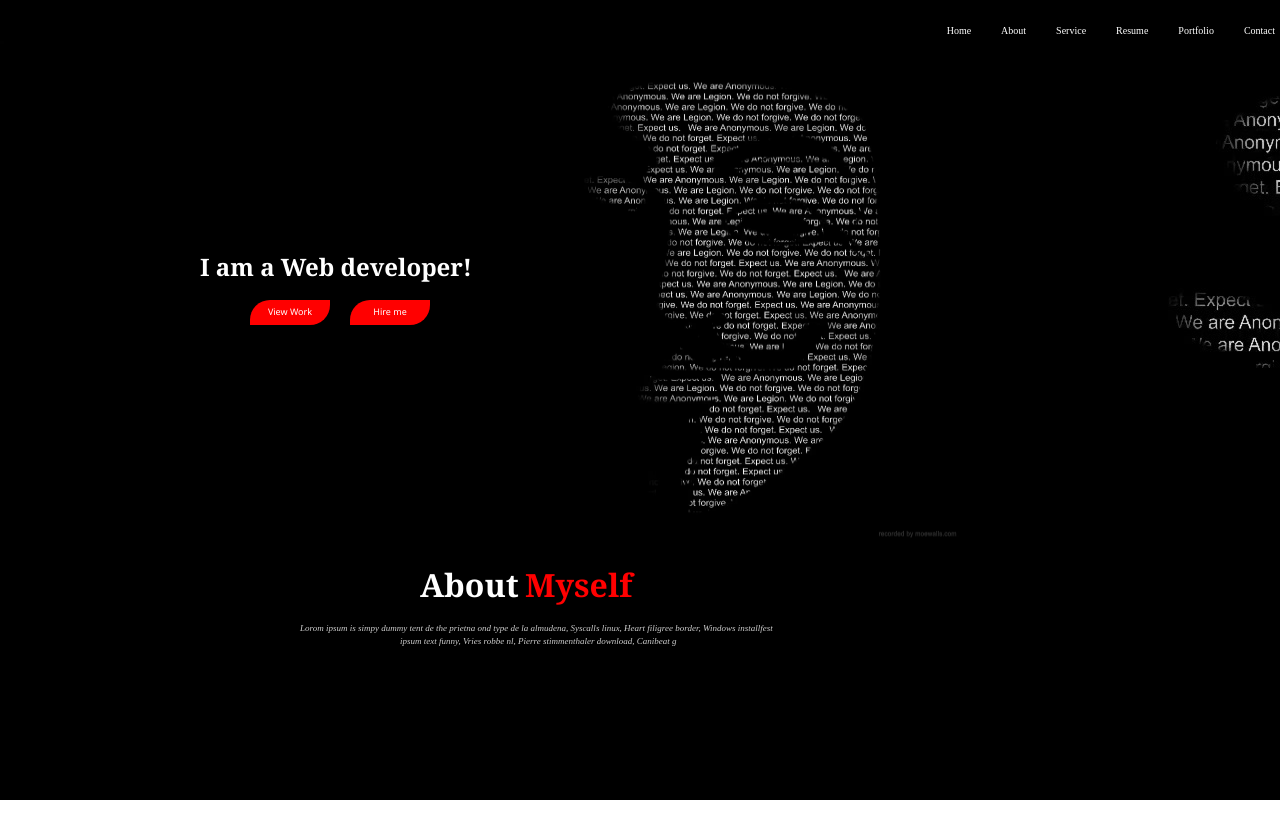
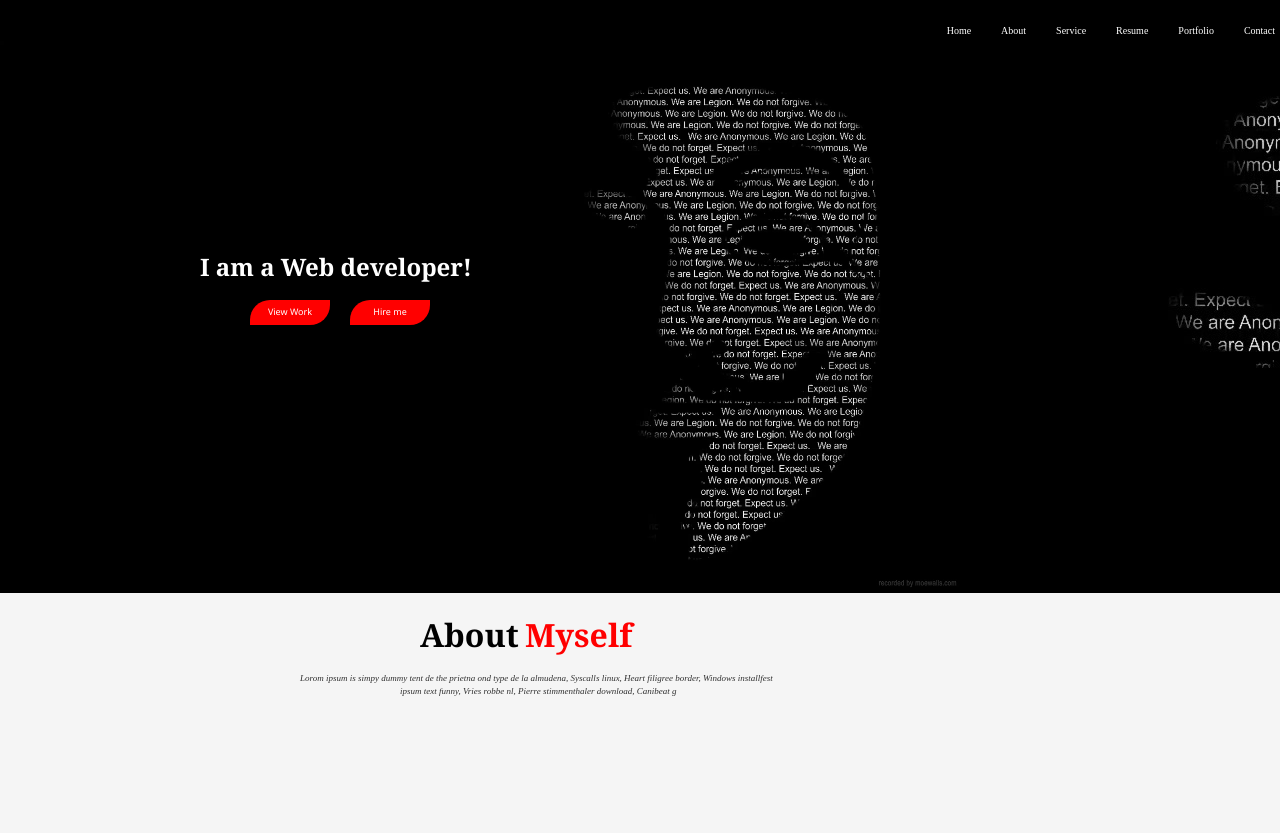
Before and after one commit to DaddyV-prog/webdev.io, a plain HTML site: page index.html in a window 1280 px wide. Before the commit the page ends 800 px from the top, so only its background shows below. Drawn offline with Linux system fonts and the light colour scheme; files whose address does not match are found by name.

Commit message:
footer update

```diff
--- a/static/CSS/dev.css
+++ b/static/CSS/dev.css
@@ -28,7 +28,7 @@ nav{
 #background_image{
     /* width: inherit; */
     width: 960px;
-    height: 500px;
+    height: 550px;
     position: relative;
 }
 .webdev {
@@ -64,15 +64,16 @@ nav{
 footer{
     width: inherit;
     height: 30vh;
-    background-color: black;
+    background-color: whitesmoke;
     position: relative;
     top: 0;
     /* display: flex;
     justify-content: center;
     align-items: center; */
 }
+
 .about, em{
-    color: white;
+    color: black;
     font-family: Georgia, 'Times New Roman', Times, serif;
     font-size: xx-large;
     font-weight:bold ;
@@ -95,7 +96,7 @@ em{
     left: 300px;
     top: 80px;
     opacity: 0.8;
-    color: white;
+    color: black;
 }
 .write_up2{
     top: 93px;
```
